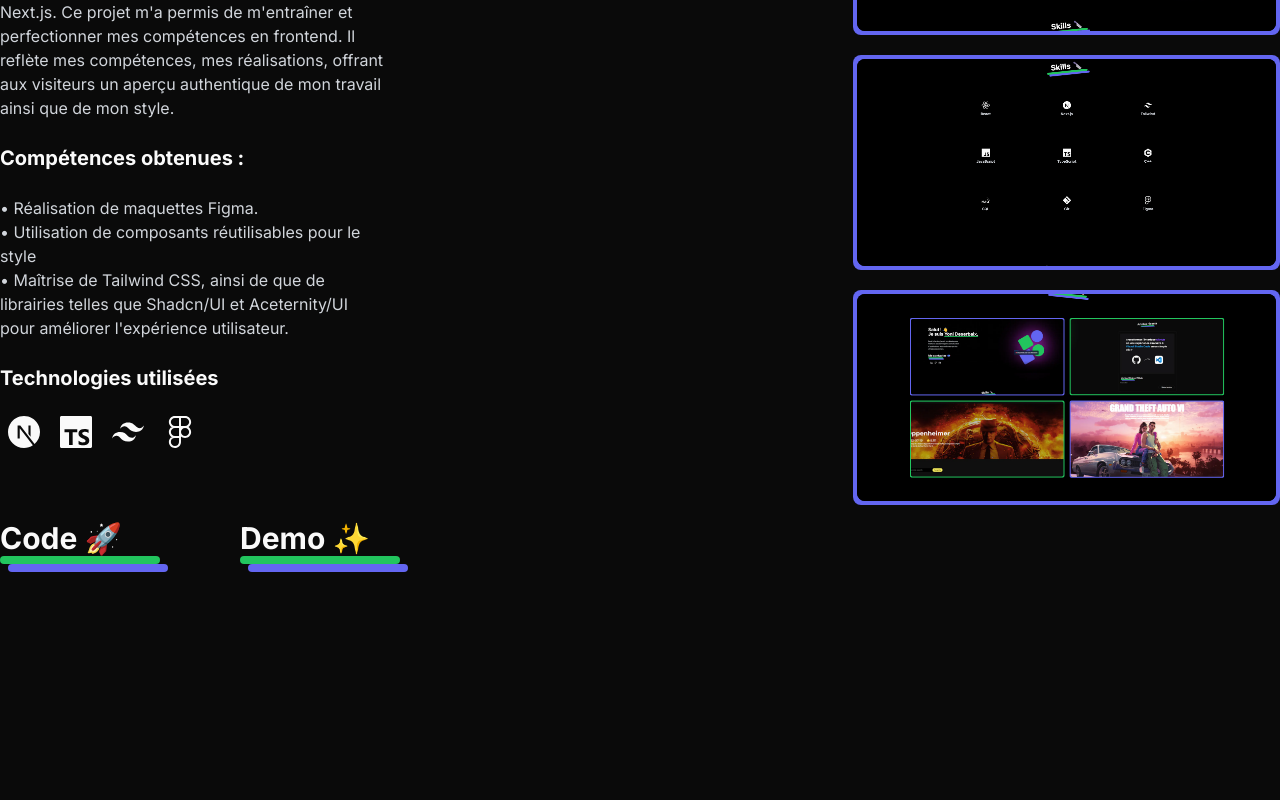
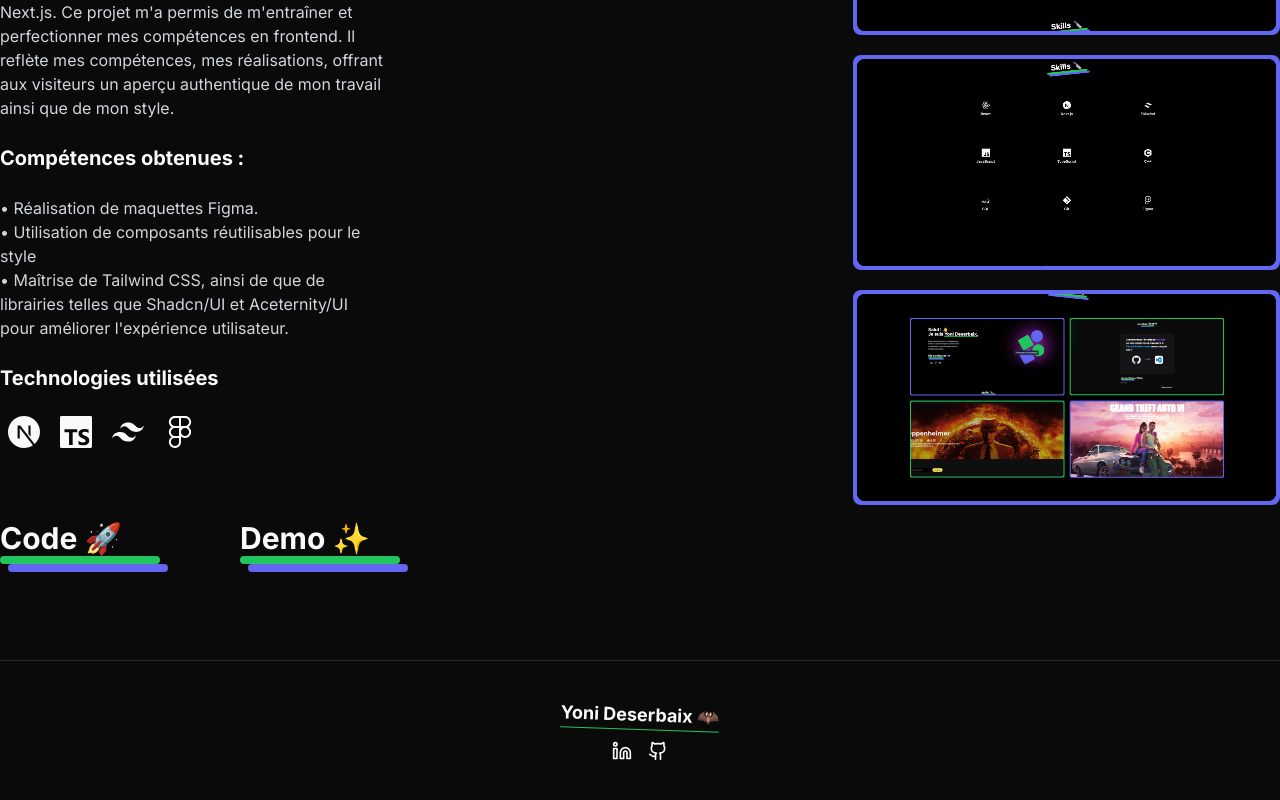
Before and after one commit to Yoni-Deserbaix/Portfolio, a Next.js app: page /project/1 in a window 1280 px wide. Shown: the part 340-1140 px from the top of the page. Before the commit the page ends 912 px from the top, so only its background shows below. Built offline with nearby package versions, Linux system fonts and the light colour scheme.

Commit message:
add footer

```diff
--- a/src/app/project/[id]/page.tsx
+++ b/src/app/project/[id]/page.tsx
@@ -20,6 +20,7 @@ export default function Home({ params }: ProjectType) {
     (project) => project.id.toString() === projectId
   );
   return (
+    <div className="max-w-7xl mx-auto max-xl:px-8">
       <div className="max-w-7xl mx-auto max-xl:px-8 flex flex-wrap">
         <div className="w-2/3 max-md:w-full ">
           <div className="text-2xl font-bold underline underline-offset-8 decoration-green-500 -rotate-2 pt-5">
@@ -84,5 +85,10 @@ export default function Home({ params }: ProjectType) {
           </div>
         </div>
       </div>
+      <div className="pt-12">
+
+      <Footer />
+      </div>
+    </div>
   );
 }
```
Lines whose indentation alone changed are shown as unchanged.
